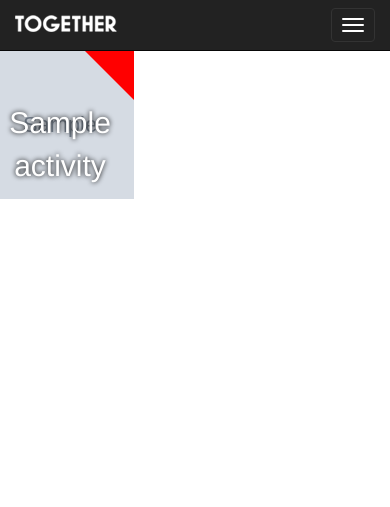
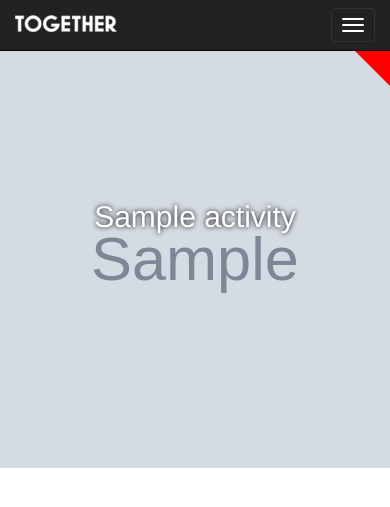
Before and after one commit to cinquenove/TogetherNetwork-Community, a Django app: page /activities/list in a window 390 px wide; the page is wider, and only the part inside the window is pictured. Shown: the top 507 px of that part. Run offline with Django 3.2, Linux system fonts and the light colour scheme; tables that the repository leaves empty hold one stand-in row (values such as "Sample post"); grey boxes marked "Sample" are stand-in pictures; some libraries are stand-ins or nearby versions.

Commit message:
Using bootstrap grid system for activity-box

```diff
--- a/togethernetwork/Activities/templates/activities.html
+++ b/togethernetwork/Activities/templates/activities.html
@@ -4,7 +4,7 @@
 <div id="mainContainer" class="row">
     {% for activity in activities %}
 
-    <div class="activity-box col-md-3" id="activity-box-{{ activity.pk }}">
+    <div class="activity-box col-xs-12 col-sm-4 col-md-3 col-lg-3 " id="activity-box-{{ activity.pk }}">
         {% if activity.activity_type == "TOU" %}
    		   <div class="activity-category-corner activity-category-corner-red"></div>
         {% elif activity.activity_type == "CLA" %}
```
